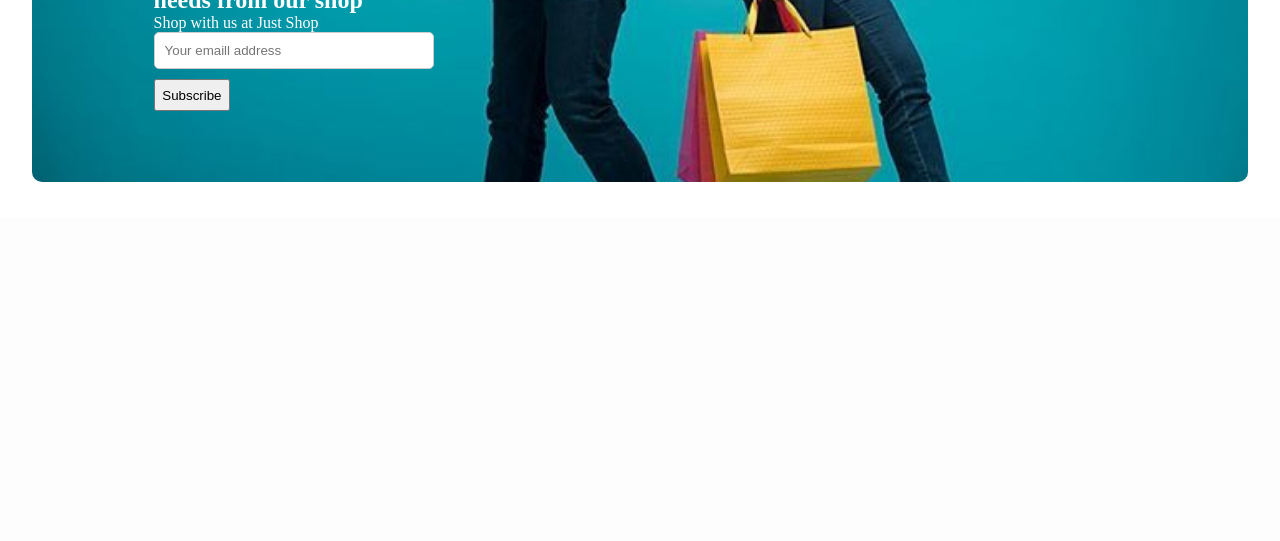
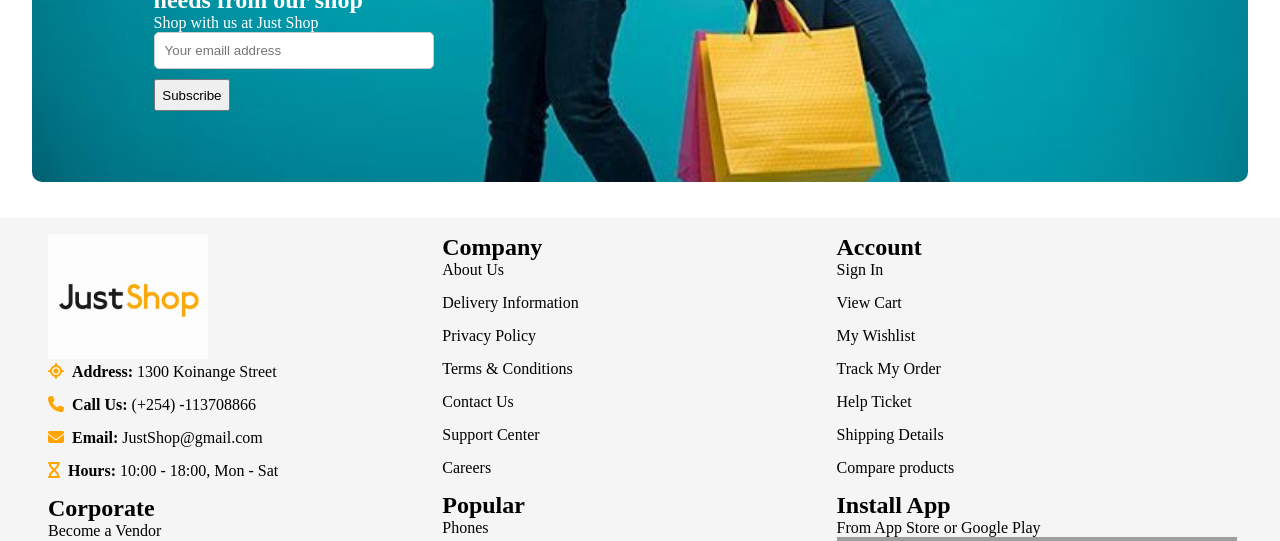
Before and after one commit to Muchiri-cmd/Online-Retail, a Django app: page / in a window 1280 px wide. Shown: the part 1353-1894 px from the top of the page. Before the commit the page ends 1535 px from the top, so only its background shows below. Run offline with Django 5.2, Linux system fonts and the light colour scheme; grey boxes are pictures that could not be loaded.

Commit message:
Add footer

```diff
--- a/static/assets/css/index.css
+++ b/static/assets/css/index.css
@@ -217,5 +217,19 @@ input[type="email"] {
     background-color: whitesmoke;
 }
 .footer-container{
-    padding:2em;
+    width:95%;
+    margin:auto;
+    display: flex;
+    padding:1em;
 }
+.footer-col-1,.footer-col-2,.footer-col-3{
+    width:33.3%;
+    height:auto;
+
+}
+.contact-info>li,.footer-list>li{
+    margin-bottom:15px;
+}
+.footer-list>li>a:hover{
+    color:orange;
+}
--- a/templates/index.html
+++ b/templates/index.html
@@ -147,6 +147,72 @@
         </div>
     </section>
     <footer class="footer-main">
+        <div class="footer-container">
+            <div class="footer-col-1">
+                <a href=""><img style="width:10em;" src="{% static 'assets/imgs/theme/justshop.jpeg' %}" alt=""></a>
+                <ul class="contact-info">
+                    <li><i class="fas fa-location"></i><strong>Address: </strong> <span>1300 Koinange Street</span></li>
+                    <li><i class="fas fa-phone"></i><strong>Call Us: </strong><span>(+254) -113708866</span></li>
+                    <li><i class="fas fa-envelope"></i><strong>Email: </strong><span><a href="mailto:davismuchiri21@gmail.com">JustShop@gmail.com</a></span></li>
+                    <li><i class="fas fa-hourglass"></i><strong>Hours: </strong><span>10:00 - 18:00, Mon - Sat</span></li>
+                </ul>
+                <h2>Corporate</h2>
+                <ul class="footer-list">
+                    <li><a href="#">Become a Vendor</a></li>
+                    <li><a href="#">Affiliate Program</a></li>
+                    <li><a href="#">Farm Business</a></li>
+                    <li><a href="#">Farm Careers</a></li>
+                    <li><a href="#">Our Suppliers</a></li>
+                    <li><a href="#">Accessibility</a></li>
+                    <li><a href="#">Promotions</a></li>
+                </ul>
+            </div>
+            <div class="footer-col-2">
+                <h2>Company</h2>
+                        <ul class="footer-list">
+                            <li><a href="#">About Us</a></li>
+                            <li><a href="#">Delivery Information</a></li>
+                            <li><a href="#">Privacy Policy</a></li>
+                            <li><a href="#">Terms &amp; Conditions</a></li>
+                            <li><a href="#">Contact Us</a></li>
+                            <li><a href="#">Support Center</a></li>
+                            <li><a href="#">Careers</a></li>
+                        </ul>
+                        <h2 class="widget-title">Popular</h2>
+                        <ul class="footer-list">
+                            <li><a href="#">Phones</a></li>
+                            <li><a href="#">Computers</a></li>
+                            <li><a href="#">Digital Products</a></li>
+                            <li><a href="#">Clothing & Fashion</a></li>
+                            <li><a href="#">Shoes</a></li>
+
+                        </ul>
+            </div>
+            <div class="footer-col-3">
+                <h2>Account</h2>
+                <ul class="footer-list">
+                    <li><a href="#">Sign In</a></li>
+                    <li><a href="#">View Cart</a></li>
+                    <li><a href="#">My Wishlist</a></li>
+                    <li><a href="#">Track My Order</a></li>
+                    <li><a href="#">Help Ticket</a></li>
+                    <li><a href="#">Shipping Details</a></li>
+                    <li><a href="#">Compare products</a></li>
+                </ul>
+                <div class="footer-link-widget widget-install-app col">
+                    <h2 >Install App</h2>
+                    <p >From App Store or Google Play</p>
+                    <div>
+                        <a href="#"><img class="active" src="{% static 'assets/imgs/theme/app-store.jpg' %}" alt="" /></a>
+                        <a href="#"><img src="{% static 'assets/imgs/theme/google-play.jpg' %}" alt="" /></a>
+                    </div>
+                    <p >Secured Payment Gateways</p>
+                    <img src="{% static 'assets/imgs/theme/payment-method.png' %}" alt="" />
+                </div>
+
+            </div>
+        </div>
+
 
 
     </footer>
```
Also changed, not shown: static/assets/imgs/theme/google-play.jpg (added), static/assets/imgs/theme/payment-method.png (added).
